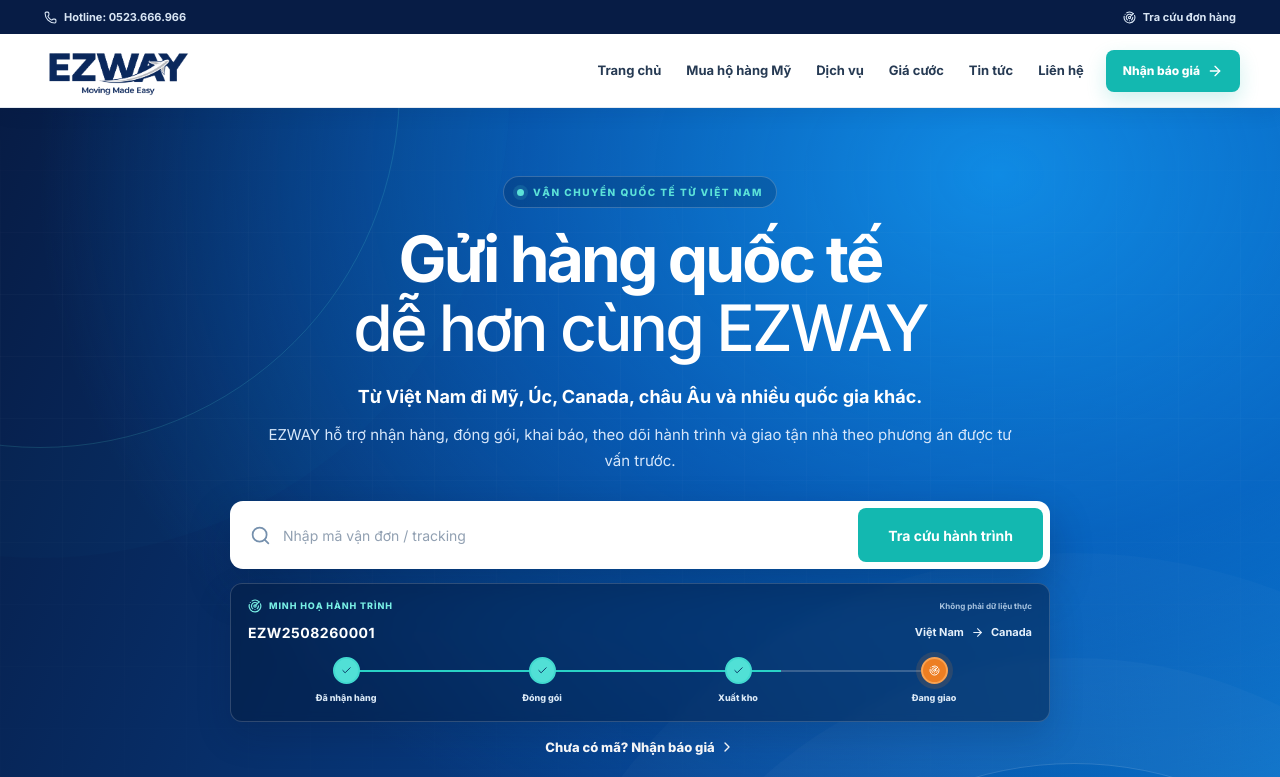
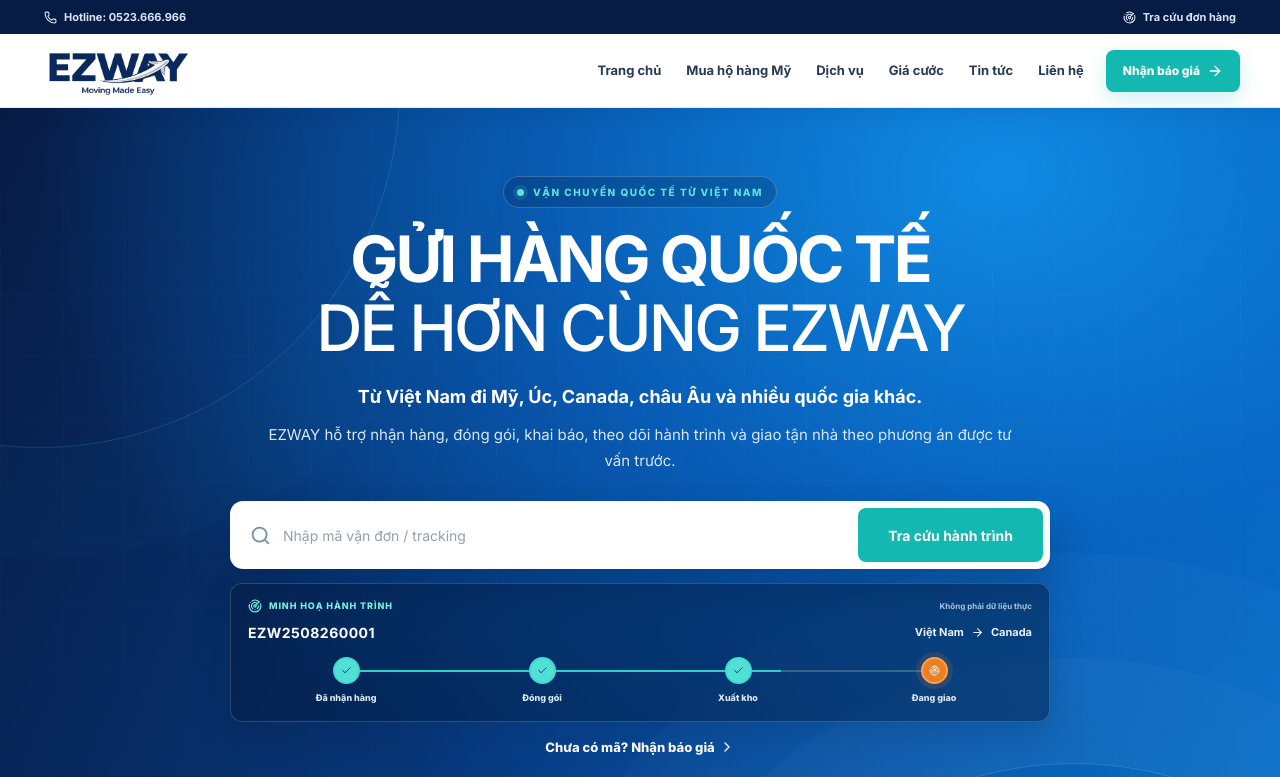
Before and after one commit to khaxuannguyen/EZWAY-v2, a Next.js app: page / in a window 1280 px wide. Shown: the top 777 px of the page. Built offline with nearby package versions, Linux system fonts and the light colour scheme.

Commit message:
Uppercase homepage hero headline

```diff
--- a/app/page.tsx
+++ b/app/page.tsx
@@ -113,7 +113,7 @@ export default function Home() {
 
       <section className="home-hero" aria-labelledby="home-hero-title"><div className="home-hero-orbit" aria-hidden="true" /><div className="home-container home-hero-inner">
         <p className="home-eyebrow home-eyebrow-light"><span /> VẬN CHUYỂN QUỐC TẾ TỪ VIỆT NAM</p>
-        <h1 id="home-hero-title">Gửi hàng quốc tế<br /><em>dễ hơn cùng EZWAY</em></h1>
+        <h1 id="home-hero-title">GỬI HÀNG QUỐC TẾ<br /><em>DỄ HƠN CÙNG EZWAY</em></h1>
         <p className="home-hero-route">Từ Việt Nam đi Mỹ, Úc, Canada, châu Âu và nhiều quốc gia khác.</p>
         <p className="home-hero-copy">EZWAY hỗ trợ nhận hàng, đóng gói, khai báo, theo dõi hành trình và giao tận nhà theo phương án được tư vấn trước.</p>
         <div className="home-tracking-wrap"><TrackingForm /></div>
```
